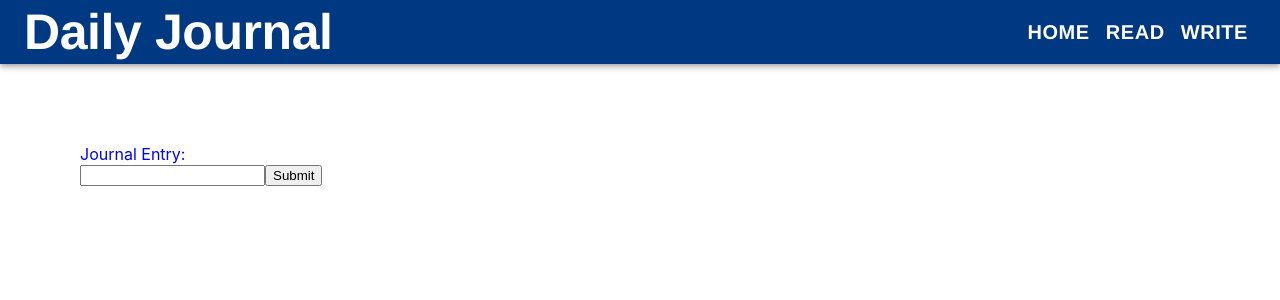
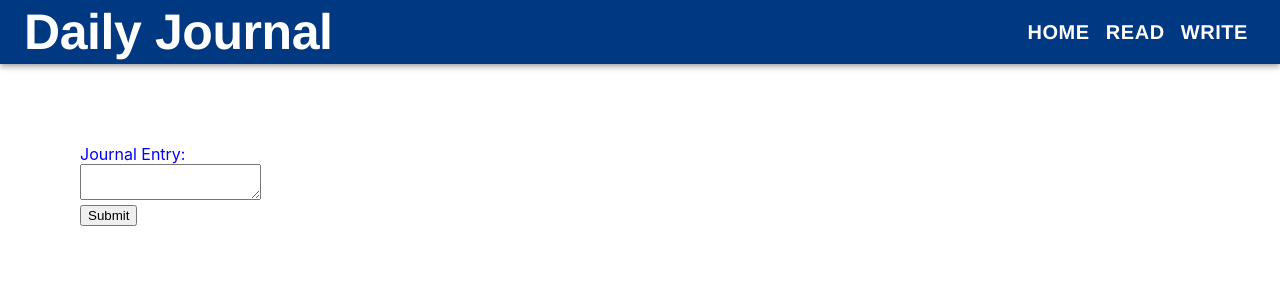
Before and after one commit to seanmartinstudio/daily-journal, a React (Create React App) app: page /write in a window 1280 px wide. Shown: the top 300 px of the page. Built offline with nearby package versions, Linux system fonts and the light colour scheme.

Commit message:
replace input element  with textarea element

```diff
--- a/src/Components/Write.jsx
+++ b/src/Components/Write.jsx
@@ -27,25 +27,23 @@ const Write = () => {
 
   //bug, in console log, input value is one character off...
   const handleChange = (event) => {
-    // setFormData(event.target.value)
     setFormData({
       ...formData,
       journalEntry: event.target.value
-    })
-  console.log("form data===>", formData)
-  }
+    })}
 
   const handleSubmit = (event) => {
     event.preventDefault()
-    console.log("State===>", formData)
+    console.log("form data =>", formData)
+    // pass formData object to POST request for render to DOM on read componenet
 
   }
 
 
   return (
-      <form className={classes.form} onSubmit={handleSubmit}  >
+      <form className={classes.form} onSubmit={(event) => handleSubmit(event)} >
         <label>Journal Entry:</label><br></br>
-        <input type="text" value={formData.journalEntry} onChange={handleChange} />
+        <textarea type="text" value={formData.journalEntry} onChange={(event) => handleChange(event)}></textarea><br></br>
         <input type="submit"  />
       </form>
   )
```
